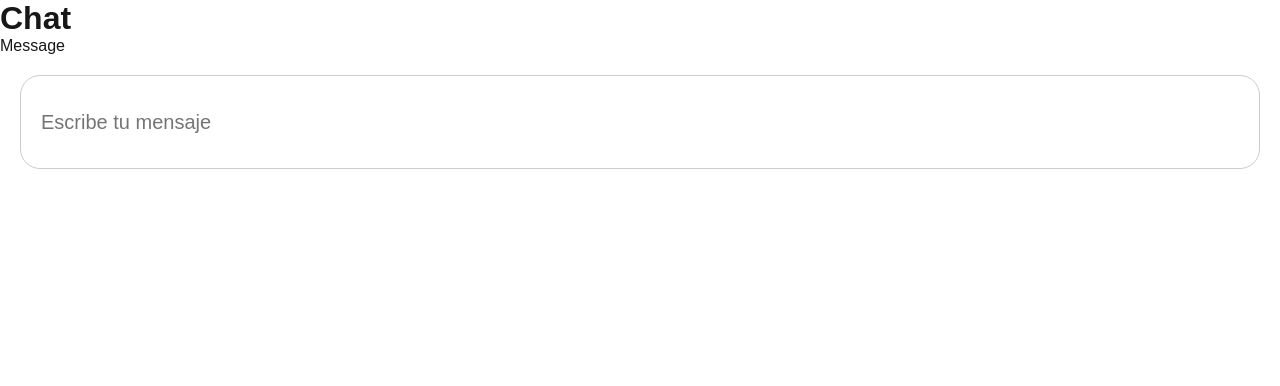
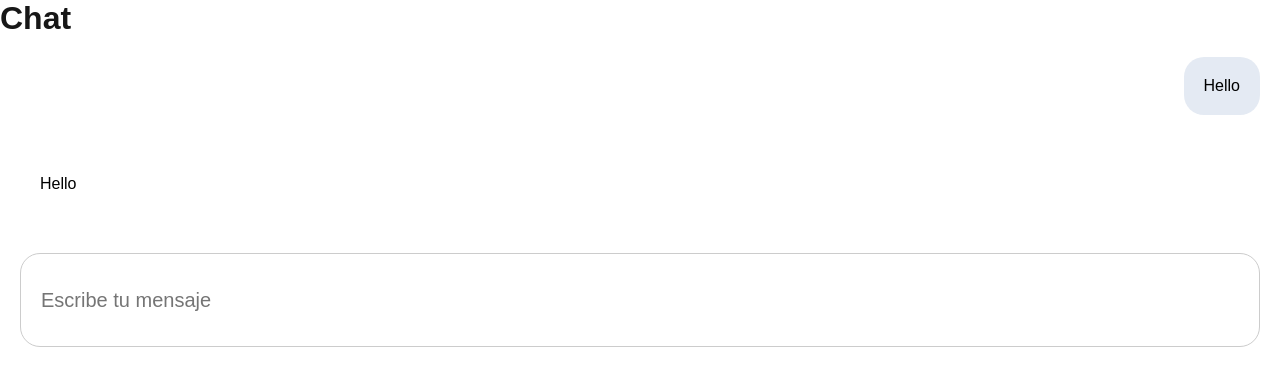
Before and after one commit to jlquiroz7/zora-app, a Next.js app: page / in a window 1280 px wide. Shown: the top 386 px of the page. Built offline with nearby package versions, Linux system fonts and the light colour scheme.

Commit message:
MessageBox implementado

```diff
--- /dev/null
+++ b/src/app/components/messagebox.js
@@ -0,0 +1,47 @@
+"use client";
+
+export default function MessageBox({message}) {
+    return (
+      <div style={{
+            ...styles.container,
+            ...(message.role === "user"
+                ? styles.userContainer
+                : styles.aiContainer)
+        }}>
+        <p style={
+            message.role === "user"
+                ? styles.userText
+                : styles.aiText
+        }>{message.content}</p>
+      </div>
+    );
+}
+
+const styles = {
+    container: {
+        width: "100%",
+        display: "flex",
+        flexDirection: "row",
+        gap: "10px",
+    },
+    userContainer: {
+        justifyContent: "flex-end",
+    },
+    aiContainer: {
+        justifyContent: "flex-start",
+    },
+    userText: {
+        color: "#000",
+        backgroundColor: "#e4eaf3",
+        borderRadius: "20px",
+        padding: "20px",
+        margin: "20px",
+    },
+    aiText: {
+        color: "#000",
+        backgroundColor: "transparent",
+        borderRadius: "20px",
+        padding: "20px",
+        margin: "20px",
+    },
+}
--- a/src/app/page.js
+++ b/src/app/page.js
@@ -1,4 +1,5 @@
 import TextBox from "@/app/components/textbox";
+import MessageBox from "@/app/components/messagebox";
 
 export default function Home() {
   return (
@@ -15,18 +16,12 @@ function Chat() {
     </div>
   );
 }
-function MessageBox() {
-  return (
-    <div>
-      <p>Message</p>
-    </div>
-  );
-}
 
 function MessageList() {
   return (
     <div>
-      <MessageBox />
+      <MessageBox message={{ role: "user", content: "Hello" }} />
+      <MessageBox message={{ role: "model", content: "Hello" }} />
     </div>
   );
 }
```
